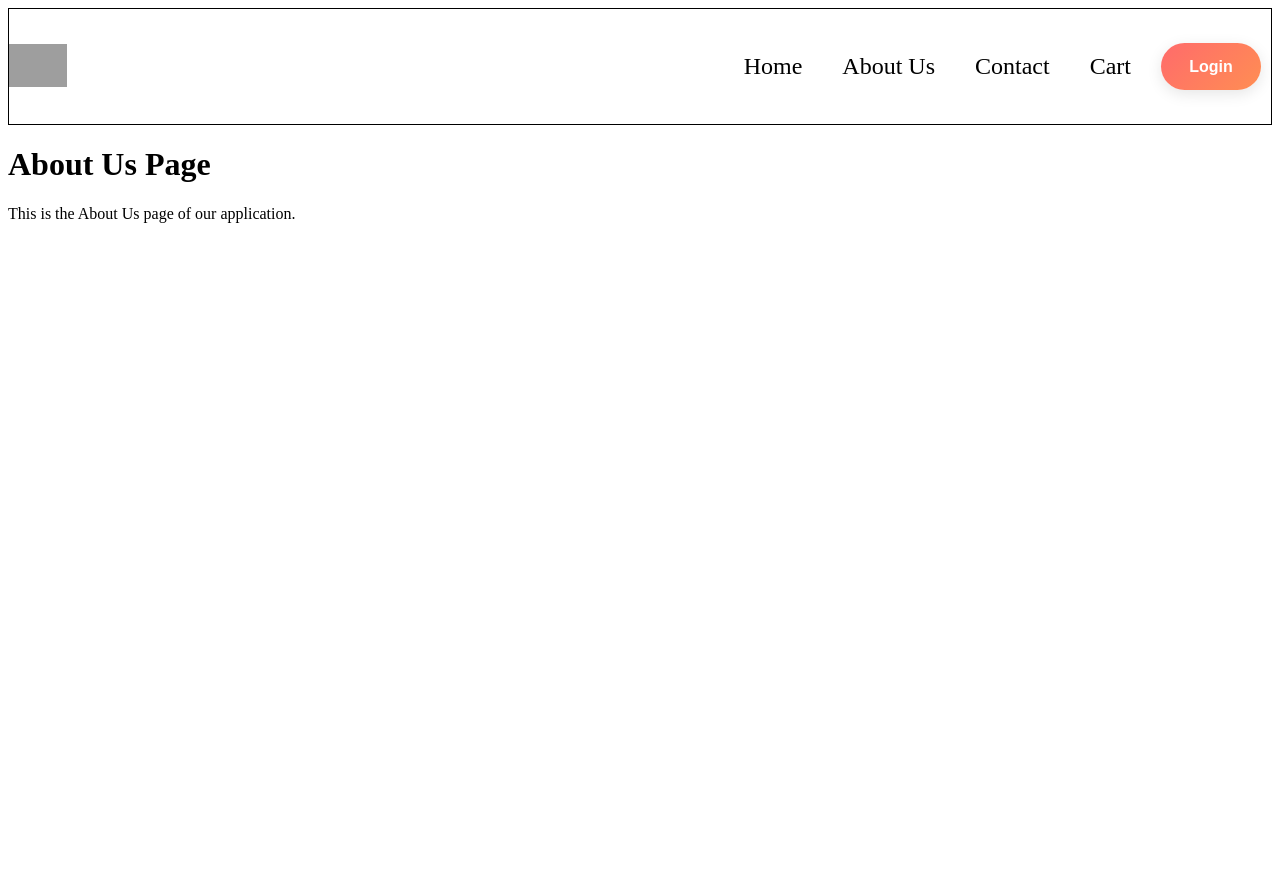
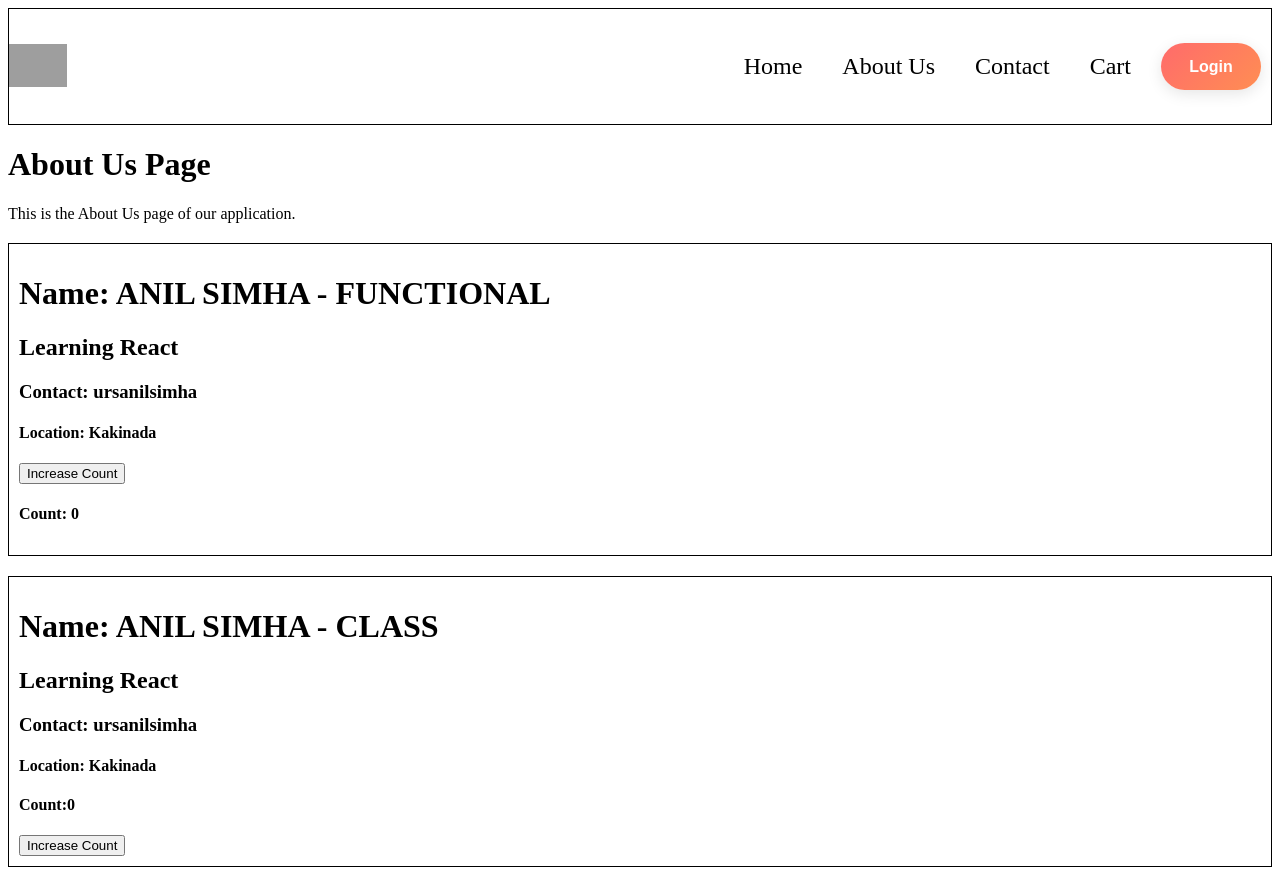
Before and after one commit to anilsimha13/core-react, a React (Vite) app: page /about in a window 1280 px wide. Before the commit the page ends 800 px from the top, so only its background shows below. Built offline with nearby package versions, Linux system fonts and the light colour scheme; grey boxes are pictures that could not be loaded.

Commit message:
Episode-08 | Let's Get Classy

```diff
--- a/index.css
+++ b/index.css
@@ -86,3 +86,8 @@
   margin: 20px;
   justify-content: space-between;
 }
+.user-component {
+  border: 1px solid black;
+  padding: 10px;
+  margin-top: 20px;
+}
--- a/src/components/About.js
+++ b/src/components/About.js
@@ -1,8 +1,12 @@
+import User from "./User";
+import UserClass from "./UserClass";
 const About = () => {
   return (
     <div>
       <h1>About Us Page</h1>
       <p>This is the About Us page of our application.</p>
+      <User name={"ANIL SIMHA - FUNCTIONAL"} location={"Kakinada"} />
+      <UserClass name={"ANIL SIMHA - CLASS"} location={"Kakinada"} />
     </div>
   );
 };
--- /dev/null
+++ b/src/components/User.js
@@ -0,0 +1,23 @@
+import { useState } from "react";
+
+const User = ({ name, location }) => {
+  let [count, setCount] = useState(0);
+  return (
+    <div className="user-component">
+      <h1>Name: {name}</h1>
+      <h2>Learning React</h2>
+      <h3>Contact: ursanilsimha</h3>
+      <h4>Location: {location}</h4>
+      <button
+        onClick={() => {
+          setCount(count++);
+        }}
+      >
+        Increase Count
+      </button>
+      <h4>Count: {count}</h4>
+    </div>
+  );
+};
+
+export default User;
--- /dev/null
+++ b/src/components/UserClass.js
@@ -0,0 +1,34 @@
+import React from "react";
+class UserClass extends React.Component {
+  constructor(props) {
+    super(props);
+    this.state = {
+      count: 0,
+    };
+    console.log(props);
+  }
+  render() {
+    const { name, location } = this.props;
+    const { count } = this.state;
+    return (
+      <div className="user-component">
+        <h1>Name: {name}</h1>
+        <h2>Learning React</h2>
+        <h3>Contact: ursanilsimha</h3>
+        <h4>Location: {location}</h4>
+        <h4>Count:{count}</h4>
+        <button
+          onClick={() => {
+            this.setState({
+              count: this.state.count + 1,
+            });
+          }}
+        >
+          Increase Count
+        </button>
+      </div>
+    );
+  }
+}
+
+export default UserClass;
```
Also changed, not shown: 1 other file (tests, documents, lock files or other folders).
